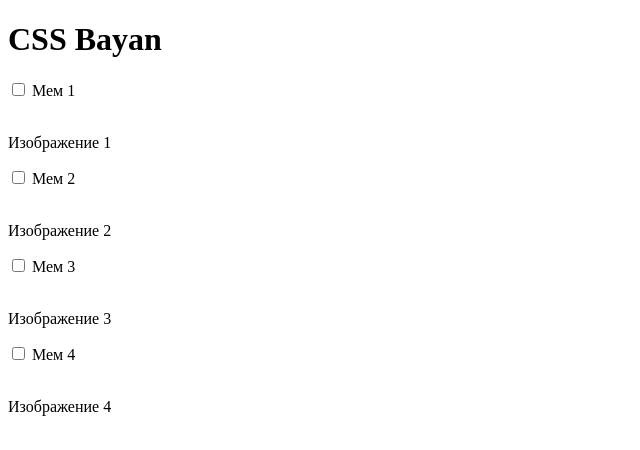
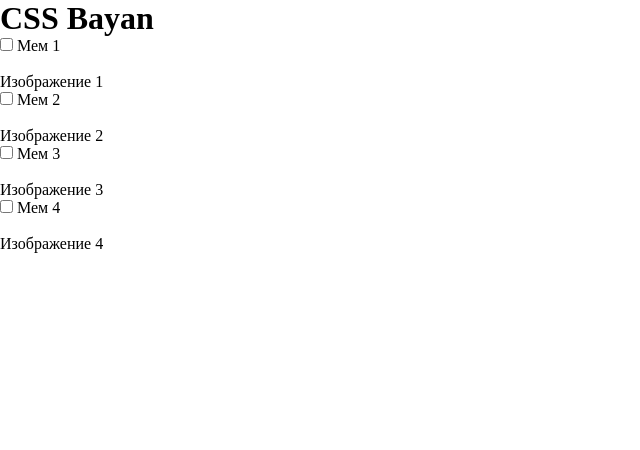
Before and after one commit to Kristina-Kerdyanova/cssBayan, a plain HTML site: page cssBayan/index.html in a window 1280 px wide. Shown: the whole page, without its empty margins (0-640 px from the left). Drawn offline with Linux system fonts and the light colour scheme.

Commit message:
feat: add classes (Sa, 11.03.23, 12:26:37)

```diff
--- a/cssBayan/index.html
+++ b/cssBayan/index.html
@@ -4,39 +4,40 @@
   <meta charset="UTF-8">
   <meta http-equiv="X-UA-Compatible" content="IE=edge">
   <meta name="viewport" content="width=device-width, initial-scale=1.0">
+  <link rel="stylesheet" href="style.css">
   <title>CSS Bayan</title>
 </head>
 <body>
   <h1 class="title">CSS Bayan</h1>
   <section class="container">
-    <div>
-      <input id="meme-1" name="meme-1" type="checkbox" />
-      <label for="meme-1">Мем 1</label>
-      <div>
+    <div class="container-accordion">
+      <input class="input-meme" id="meme-1" name="meme-1" type="checkbox" />
+      <label class="label-meme" for="meme-1">Мем 1</label>
+      <div class="container-content">
         <img src="" alt="">
         <p>Изображение 1</p>
       </div>
     </div>
-    <div>
-      <input id="meme-2" name="meme-2" type="checkbox" />
-      <label for="meme-2">Мем 2</label>
-      <div>
+    <div class="container-accordion">
+      <input class="input-meme" id="meme-2" name="meme-2" type="checkbox" />
+      <label class="label-meme" for="meme-2">Мем 2</label>
+      <div class="container-content">
         <img src="" alt="">
         <p>Изображение 2</p>
       </div>
     </div>
-    <div>
-      <input id="meme-3" name="meme-3" type="checkbox" />
-      <label for="meme-3">Мем 3</label>
-      <div>
+    <div class="container-accordion">
+      <input class="input-meme" id="meme-3" name="meme-3" type="checkbox" />
+      <label class="label-meme" for="meme-3">Мем 3</label>
+      <div class="container-content">
         <img src="" alt="">
         <p>Изображение 3</p>
       </div>
     </div>
-    <div>
-      <input id="meme-4" name="meme-4" type="checkbox" />
-      <label for="meme-4">Мем 4</label>
-      <div>
+    <div class="container-accordion">
+      <input class="input-meme" id="meme-4" name="meme-4" type="checkbox" />
+      <label class="label-meme" for="meme-4">Мем 4</label>
+      <div class="container-content">
         <img src="" alt="">
         <p>Изображение 4</p>
       </div>
```
